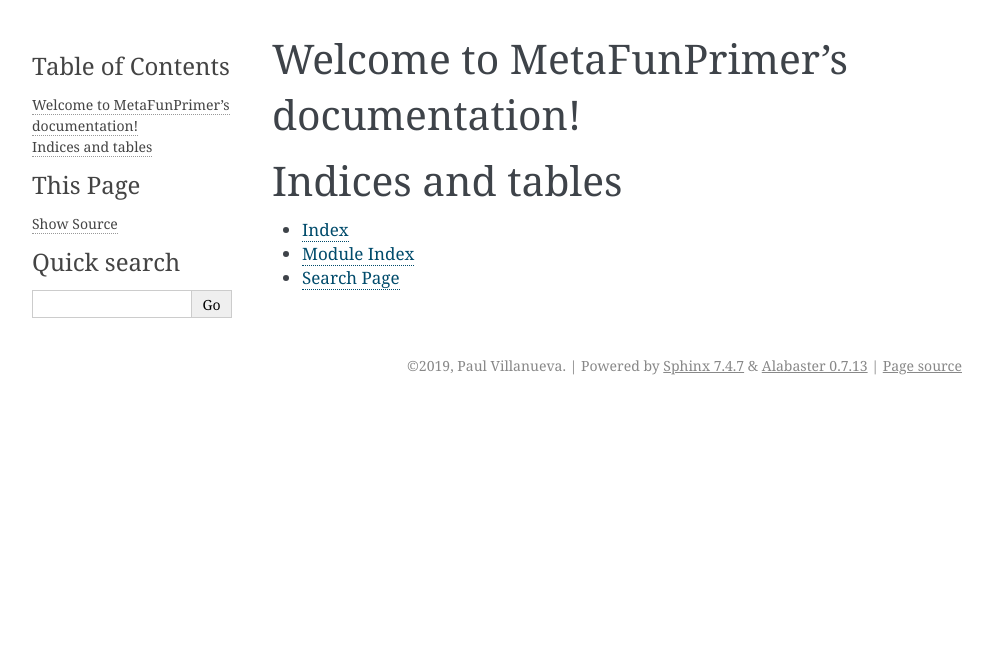
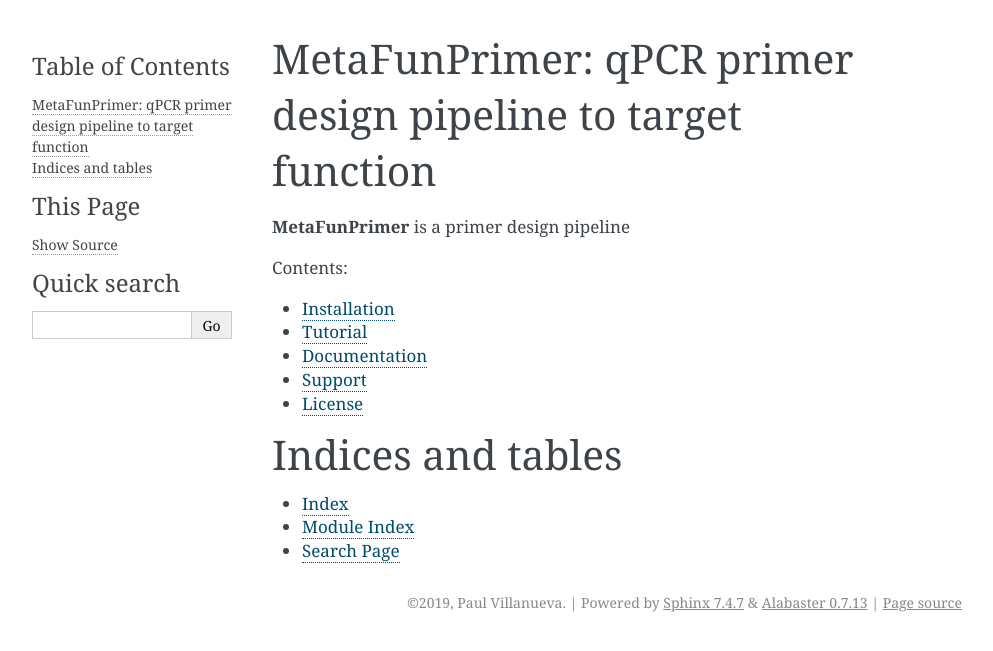
Before and after one commit to pommevilla/MetaFunPrimer, a Sphinx documentation site: the page built from docs/source/index.rst, in a window 1280 px wide. Shown: the top 651 px of the page, without its empty margins (148-1141 px from the left). Built offline with Sphinx 7.4.7, drawn with Linux system fonts in a browser that asks for light colours.

```diff
--- /dev/null
+++ b/docs/source/Documentation.rst
@@ -0,0 +1,2 @@
+Documentation
+=============
--- /dev/null
+++ b/docs/source/Installation.rst
@@ -0,0 +1,4 @@
+Installation
+============
+
+Placeholder.
--- /dev/null
+++ b/docs/source/Support.rst
@@ -0,0 +1,4 @@
+Support
+=======
+
+Email pev@iastate.edu.
--- /dev/null
+++ b/docs/source/Tutorial.rst
@@ -0,0 +1,4 @@
+Tutorial
+========
+
+Placeholder
--- a/docs/source/index.rst
+++ b/docs/source/index.rst
@@ -1,10 +1,17 @@
-Welcome to MetaFunPrimer's documentation!
-=========================================
+MetaFunPrimer: qPCR primer design pipeline to target function
+=============================================================
+
+**MetaFunPrimer** is a primer design pipeline
 
 .. toctree::
    :maxdepth: 2
    :caption: Contents:
 
+   Installation
+   Tutorial
+   Documentation
+   Support
+   License
 
 
 Indices and tables
```
Also changed, not shown: docs/source/License.rst (added, +24 -0 lines).
